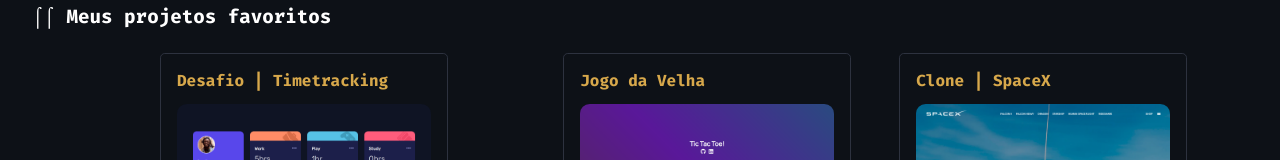
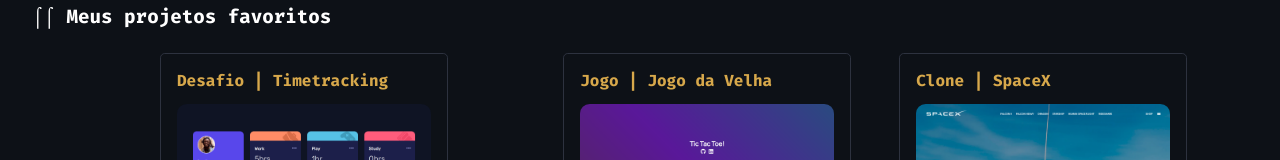
Before and after one commit to felipesoarws/v1, a React (Create React App) app: page /projetos in a window 1280 px wide. Shown: the part 162-322 px from the top of the page. Built offline with nearby package versions, Linux system fonts and the light colour scheme.

Commit message:
Update Projects.js

```diff
--- a/src/pages/Projects.js
+++ b/src/pages/Projects.js
@@ -78,7 +78,7 @@ export default function About() {
           */
 
           <Project
-            title={"Jogo da Velha"}
+            title={"Jogo | Jogo da Velha"}
             image={tictactoe_screen}
             url={"https://tic-tac-toe-bice-five.vercel.app/"}
             data_duration={1700}
```
